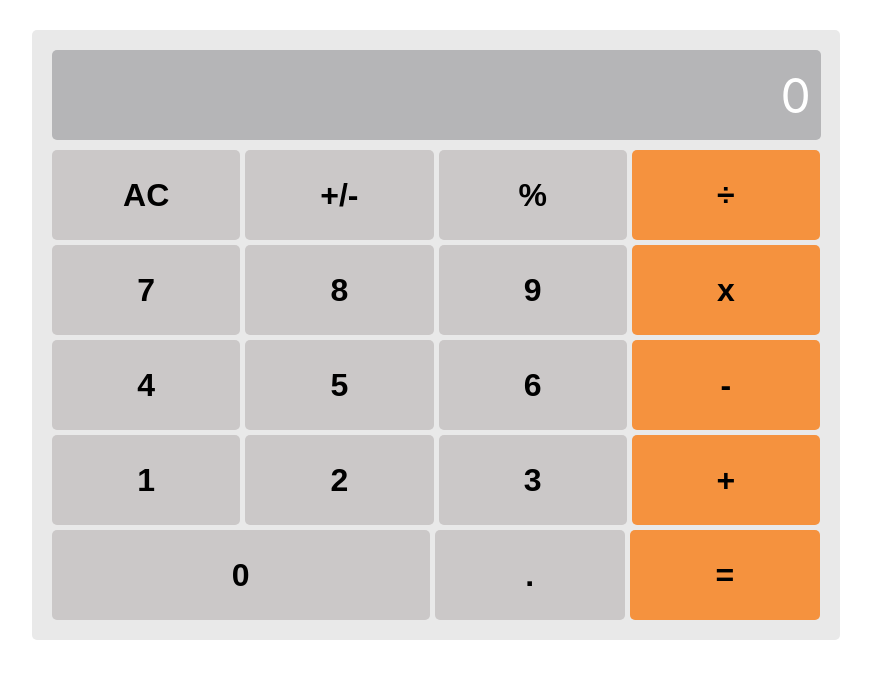
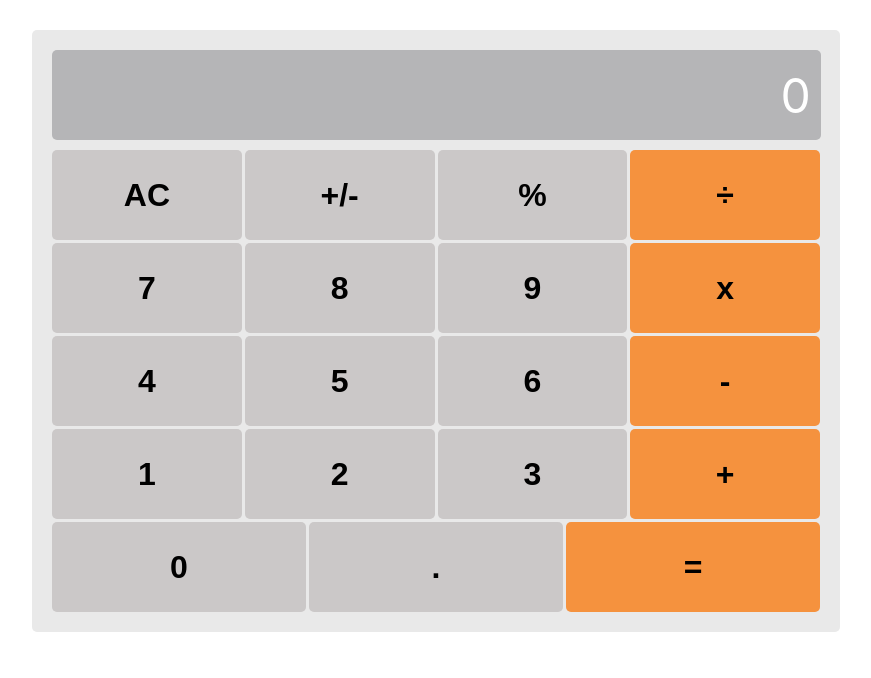
Before and after one commit to lincoln1883/math-magicians, a React (Create React App) app: page / in a window 1280 px wide. Shown: the top 678 px of the page, without its empty margins (204-1075 px from the left). Built offline with nearby package versions, Linux system fonts and the light colour scheme.

Commit message:
Adjust style to evenly spread button, add effects.

```diff
--- a/src/components/calculator.css
+++ b/src/components/calculator.css
@@ -22,16 +22,21 @@
 
 .buttons {
   display: grid;
-  grid-template-rows: repeat(5, 1fr);
-  gap: 5px;
+  gap: 3px;
 }
 
 .buttons__row {
+  grid-template-columns: repeat(4, 1fr);
   width: 100%;
   display: flex;
   justify-content: space-between;
   align-items: center;
-  gap: 5px;
+  gap: 3px;
+}
+
+.buttons__row.bottom {
+  display: grid;
+  grid-template-columns: 2fr repeat(2, 1fr);
 }
 
 .buttons__button {
@@ -47,12 +52,21 @@
   background-color: rgb(203, 200, 200);
 }
 
+.buttons__button:hover {
+  cursor: pointer;
+  box-shadow: #000 0 0 5px;
+}
+
+.buttons__button:active {
+  transform: scale(0.95);
+}
+
 .buttons__button.button--orange {
   background-color: #f5923e;
   color: #000;
 }
 
-.buttons__button.button--zero {
+/* .buttons__button.button--zero {
   flex-grow: 2.1;
 }
 
@@ -62,4 +76,4 @@
 
 .buttons__button.equal {
   flex: 1;
-}
+} */
```
